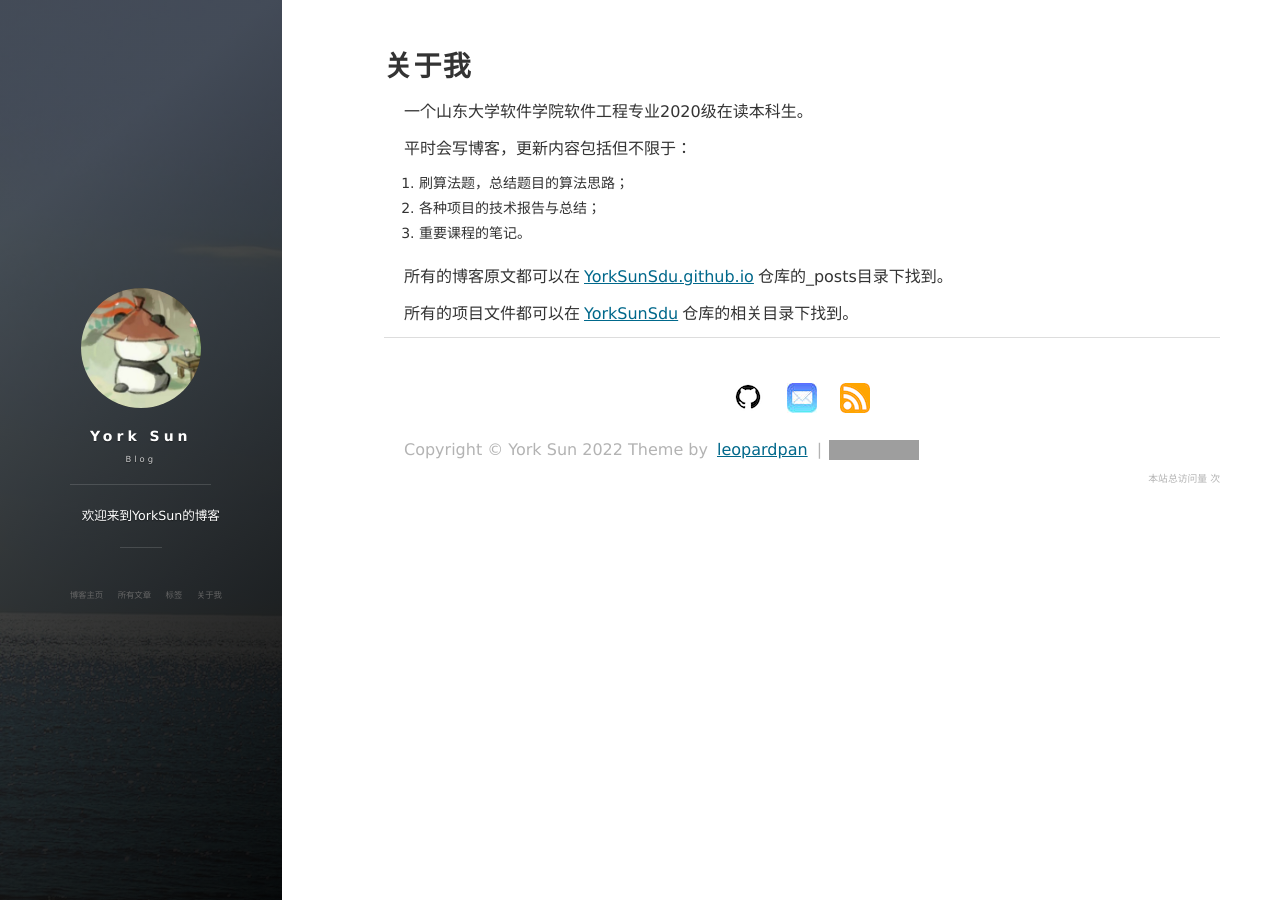
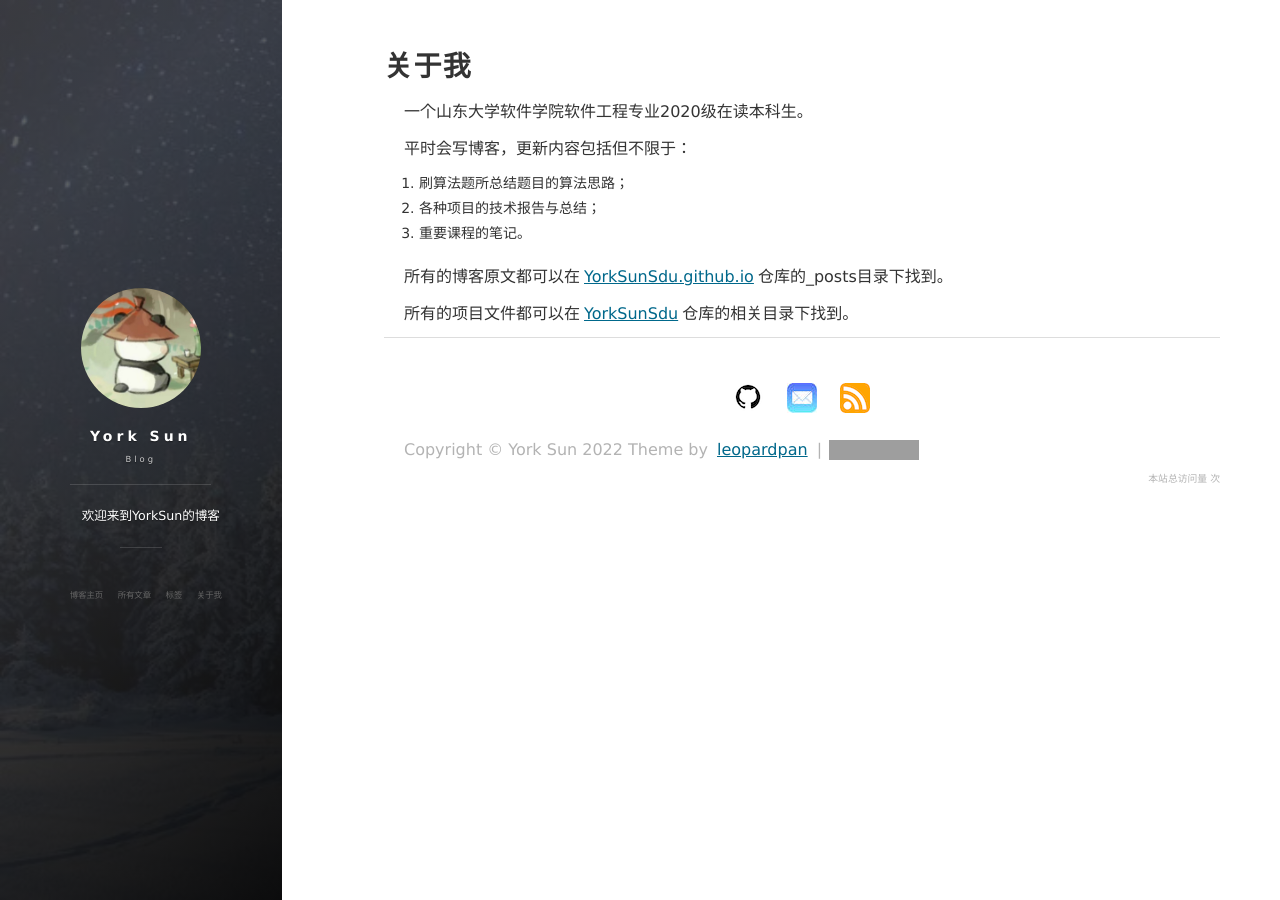
Before and after one commit to YorkSunSdu/YorkSunSdu.github.io, a Jekyll site: the page built from about.md, in a window 1280 px wide. Built offline with Jekyll 4.4.1, drawn with Linux system fonts in a browser that asks for light colours; nearby versions of some CDN libraries; comment, search, counter and statistics services are not loaded; grey boxes are pictures that could not be loaded.

```diff
--- a/about.md
+++ b/about.md
@@ -7,7 +7,7 @@ title: 关于我
 
 平时会写博客，更新内容包括但不限于：
 
-1. 刷算法题，总结题目的算法思路；
+1. 刷算法题所总结题目的算法思路；
 2. 各种项目的技术报告与总结；
 3. 重要课程的笔记。
 
```
Also changed, not shown: README.md, images/background-cover.jpg.
